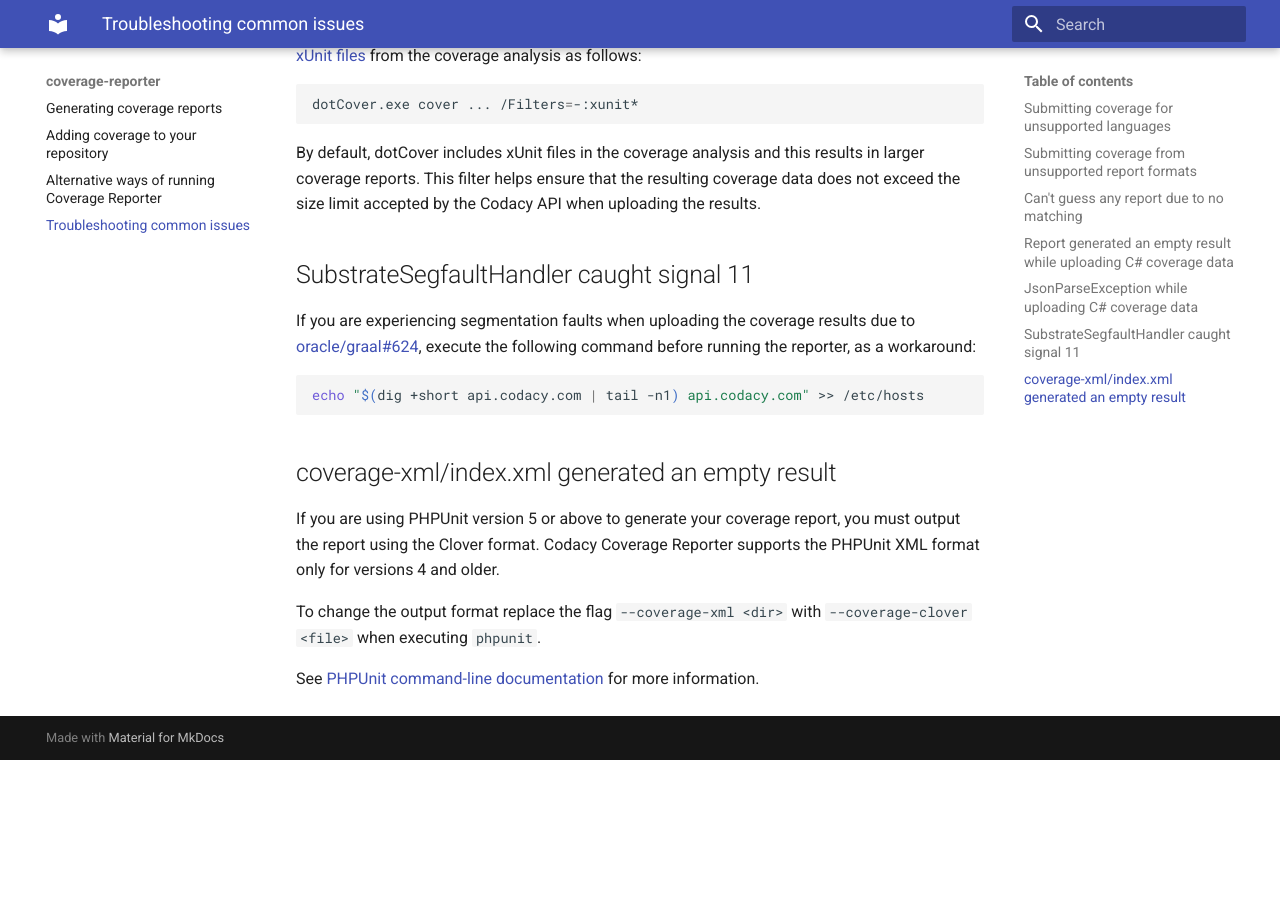
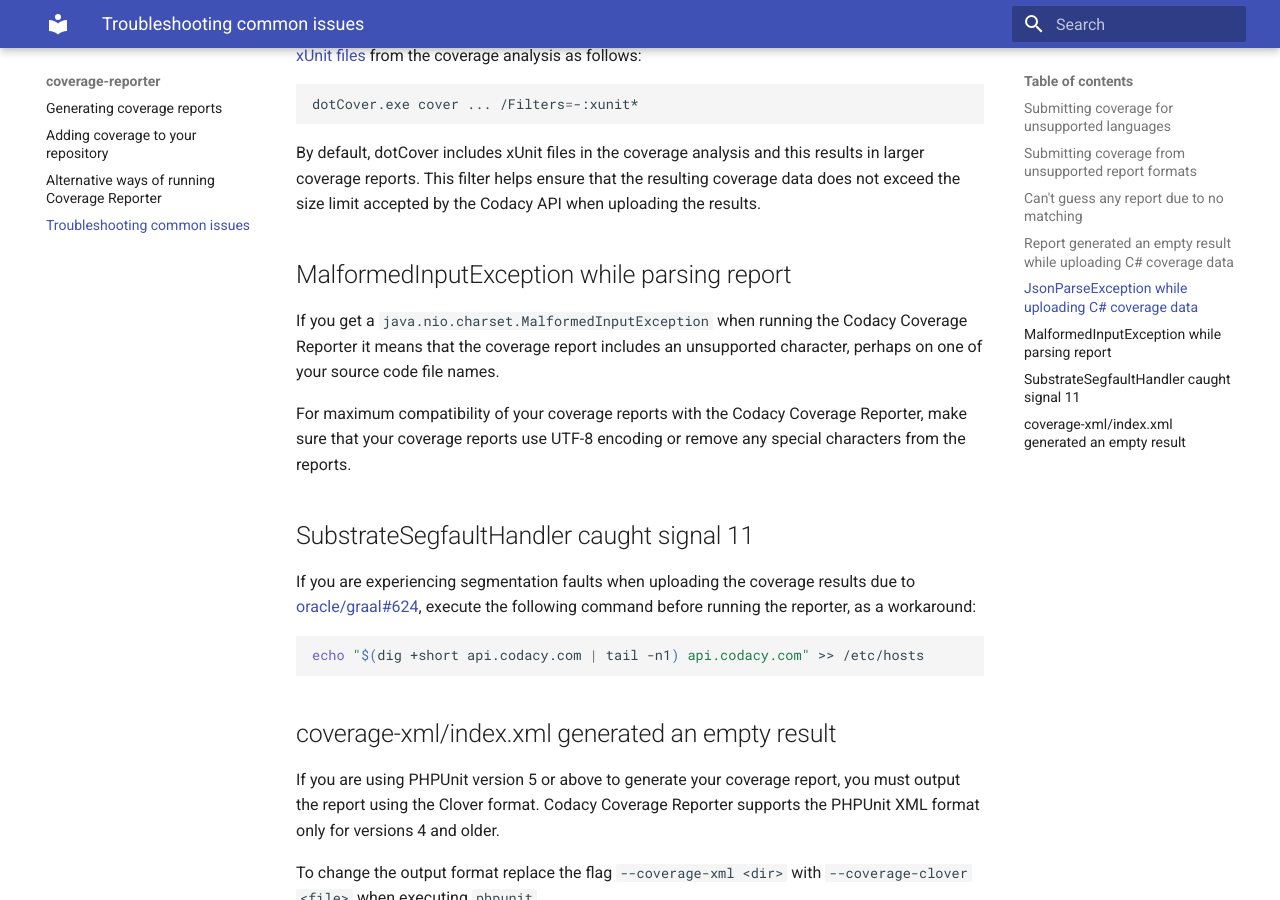
Before and after one commit to codacy/codacy-coverage-reporter, an MkDocs documentation site: the page built from docs/troubleshooting-common-issues.md, in a window 1280 px wide and 900 px high, scrolled down 1754 px. Built offline with MkDocs 1.6.1 and Material for MkDocs 9.7.7, drawn with Linux system fonts in a browser that asks for light colours; before the commit the page ends 2514 px from its top, so only the background shows below that.

Commit message:
feature: Add workaround for MalformedInputException

```diff
--- a/docs/troubleshooting-common-issues.md
+++ b/docs/troubleshooting-common-issues.md
@@ -69,6 +69,12 @@
 
 By default, dotCover includes xUnit files in the coverage analysis and this results in larger coverage reports. This filter helps ensure that the resulting coverage data does not exceed the size limit accepted by the Codacy API when uploading the results.
 
+## MalformedInputException while parsing report
+
+If you get a `java.nio.charset.MalformedInputException` when running the Codacy Coverage Reporter it means that the coverage report includes an unsupported character, perhaps on one of your source code file names.
+
+For maximum compatibility of your coverage reports with the Codacy Coverage Reporter, make sure that your coverage reports use UTF-8 encoding or remove any special characters from the reports.
+
 ## SubstrateSegfaultHandler caught signal 11
 
 If you are experiencing segmentation faults when uploading the coverage results due to [oracle/graal#624](https://github.com/oracle/graal/issues/624), execute the following command before running the reporter, as a workaround:
```
